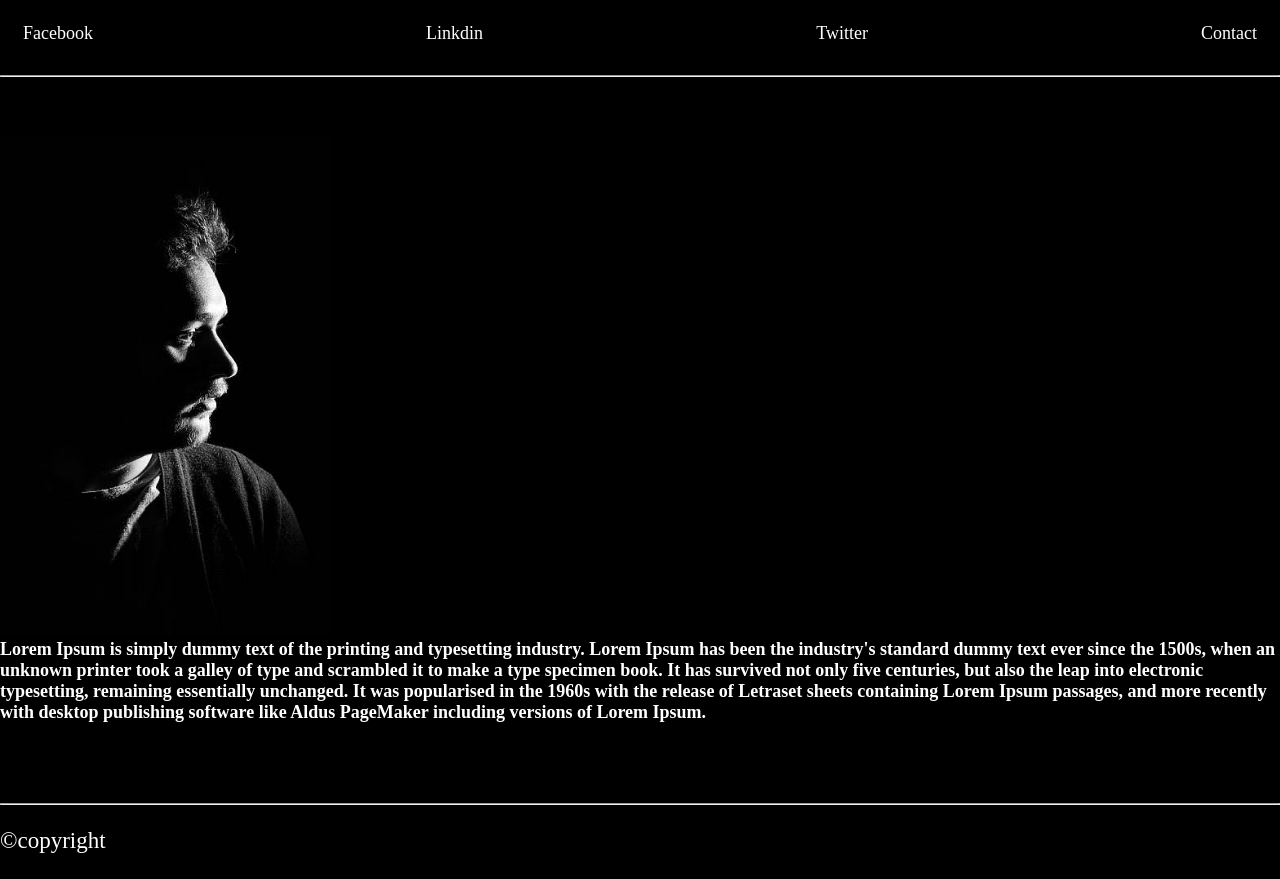
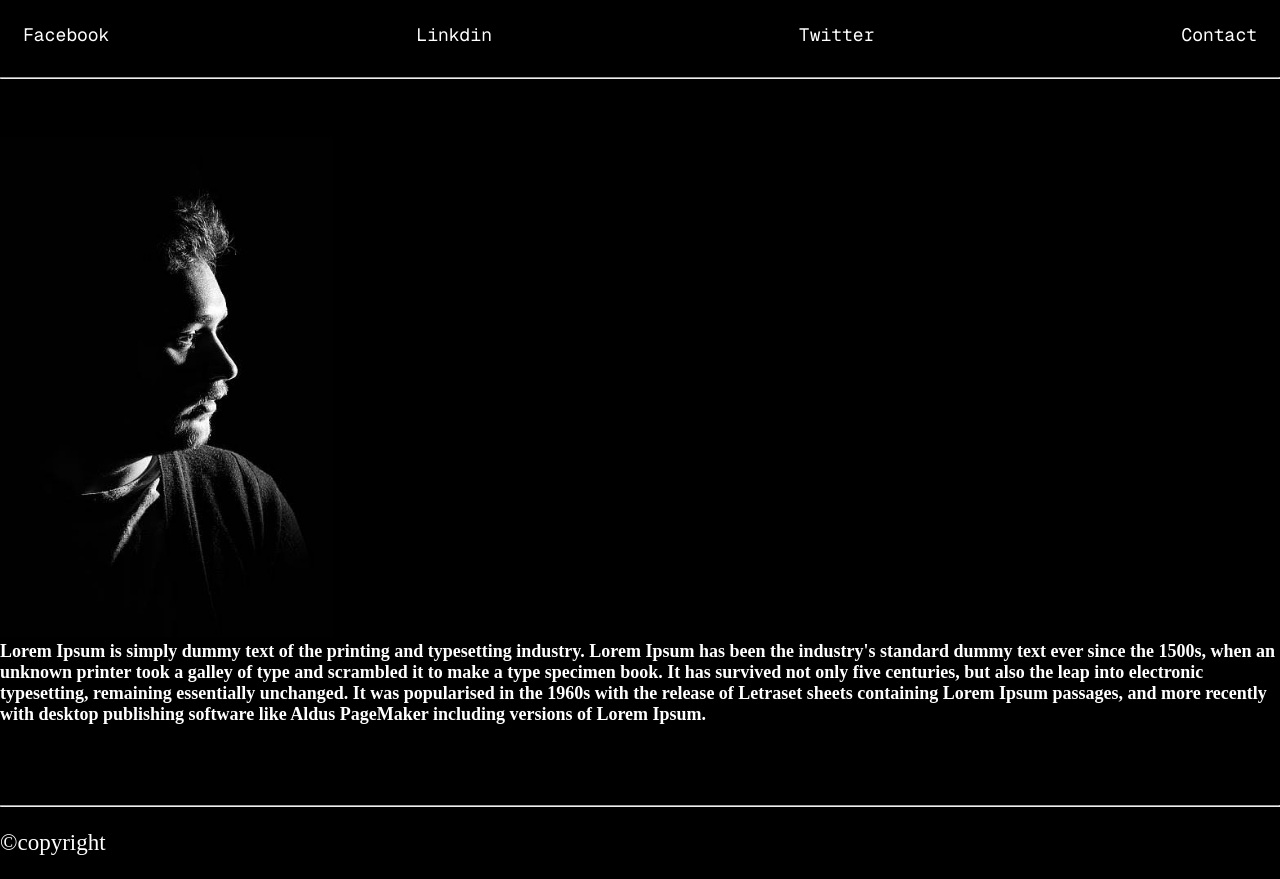
Before and after one commit to utxob/Project1, a plain HTML site: page index.html in a window 1280 px wide. Drawn offline with nearby package versions, Linux system fonts and the light colour scheme; a web font is replaced by a local one.

Commit message:
Update style.css

```diff
--- a/style.css
+++ b/style.css
@@ -16,6 +16,7 @@ body{
   text-decoration: none;
   color: #FFFFFF;
   font-size: 18px;
+  font-family: "Geist Mono", monospace;
 }
 .header a:hover{
   color: #4AAD04;
```
